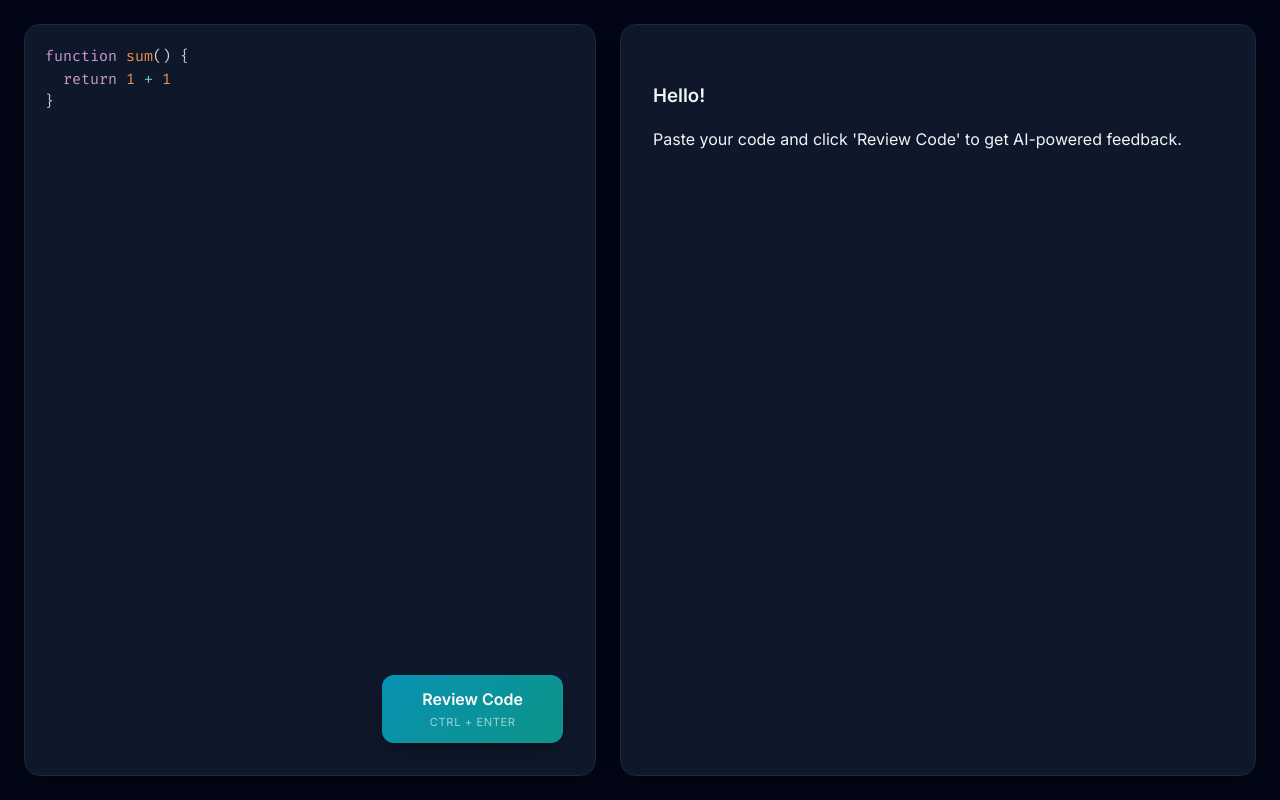
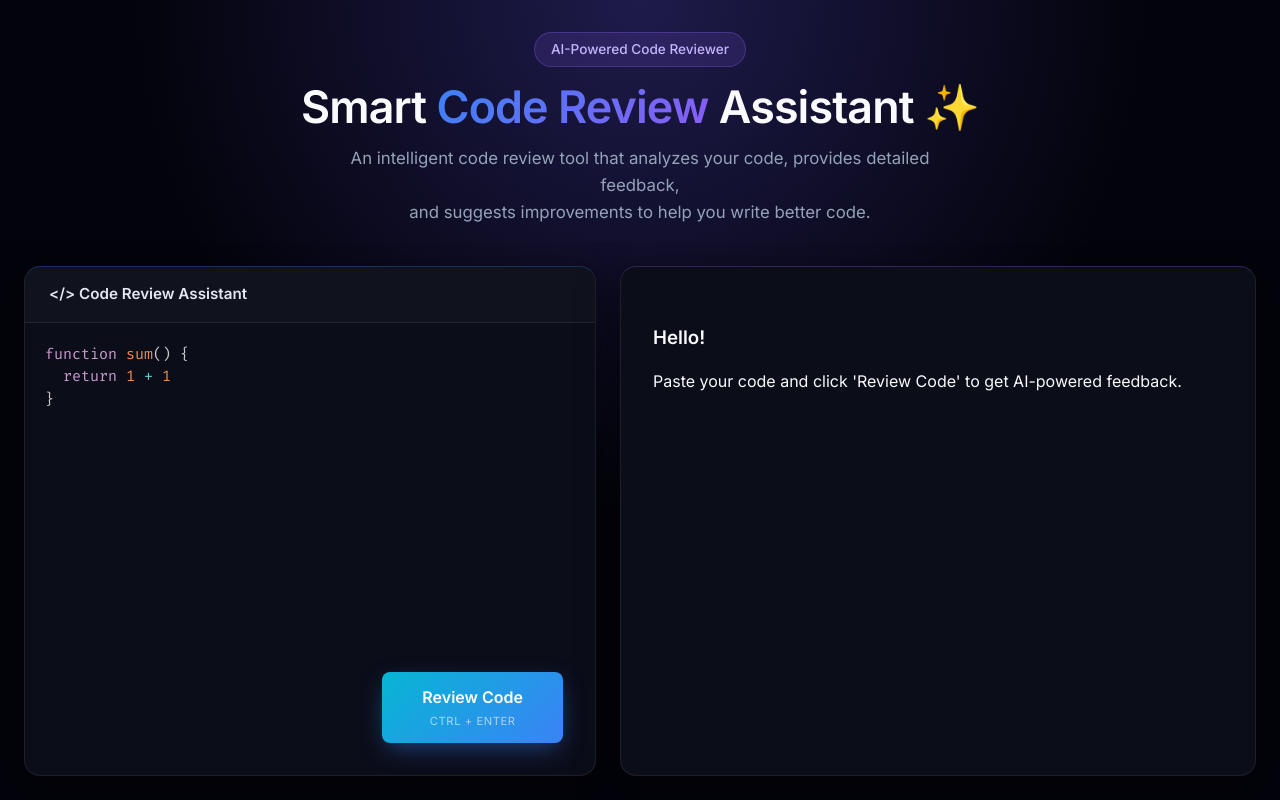
Before and after one commit to talhaaa16/AI-code-review, a React (Vite) app in the folder frontend/: page / in a window 1280 px wide. Built offline with nearby package versions, Linux system fonts and the light colour scheme.

Commit message:
feat: add skeleton screen insated of loader in while generating output

```diff
--- a/frontend/src/App.css
+++ b/frontend/src/App.css
@@ -7,12 +7,12 @@
 }
 
 :root {
-  --bg-color: #020617;
-  --panel-bg: #0f172a;
-  --accent-color: #06b6d4;
-  --text-main: #f1f5f9;
+  --bg-color: #03030b;
+  --panel-bg: #0b0d19;
+  --accent-color: #0ea5e9;
+  --text-main: #f8fafc;
   --text-dim: #94a3b8;
-  --border-color: #1e293b;
+  --border-color: rgba(255, 255, 255, 0.08);
 }
 
 html, body, #root {
@@ -24,13 +24,60 @@ html, body, #root {
   overflow: hidden;
 }
 
+.app-container {
+  height: 100vh;
+  display: flex;
+  flex-direction: column;
+  background: radial-gradient(circle at 50% 0%, #1e1b4b 0%, var(--bg-color) 50%);
+}
+
+.app-header {
+  text-align: center;
+  padding: 2rem 1rem 1rem;
+}
+
+.badge {
+  display: inline-block;
+  background: rgba(139, 92, 246, 0.15);
+  color: #c4b5fd;
+  border: 1px solid rgba(139, 92, 246, 0.3);
+  padding: 0.4rem 1rem;
+  border-radius: 2rem;
+  font-size: 0.85rem;
+  font-weight: 500;
+  margin-bottom: 1rem;
+}
+
+.app-header h1 {
+  font-size: 2.8rem;
+  font-weight: 700;
+  margin-bottom: 0.8rem;
+  letter-spacing: -0.02em;
+}
+
+.text-gradient {
+  background: linear-gradient(135deg, #3b82f6 0%, #8b5cf6 100%);
+  -webkit-background-clip: text;
+  background-clip: text;
+  -webkit-text-fill-color: transparent;
+}
+
+.app-header p {
+  color: var(--text-dim);
+  font-size: 1.05rem;
+  line-height: 1.6;
+  max-width: 600px;
+  margin: 0 auto;
+}
+
 main {
-  height: 100%;
+  flex: 1;
   width: 100%;
   padding: 1.5rem;
   display: flex;
   gap: 1.5rem;
   overflow: hidden;
+  min-height: 0;
 }
 
 .left, .right {
@@ -41,13 +88,40 @@ main {
   border: 1px solid var(--border-color);
   overflow: hidden;
   position: relative;
-  box-shadow: 0 4px 20px rgba(0,0,0,0.4);
+  box-shadow: 0 10px 40px rgba(0,0,0,0.5);
+  display: flex;
+  flex-direction: column;
+}
+
+.left {
+  border-top: 1px solid rgba(59, 130, 246, 0.3);
+}
+
+.right {
+  border-top: 1px solid rgba(139, 92, 246, 0.3);
+}
+
+.panel-header {
+  padding: 1rem 1.5rem;
+  border-bottom: 1px solid var(--border-color);
+  background: rgba(255, 255, 255, 0.02);
+  display: flex;
+  align-items: center;
+}
+
+.panel-title {
+  font-weight: 600;
+  font-size: 0.95rem;
+  color: #e2e8f0;
+  display: flex;
+  align-items: center;
+  gap: 0.5rem;
 }
 
 .left .code {
-  height: 100%;
+  flex: 1;
   width: 100%;
-  overflow: auto; /* Fix scrolling */
+  overflow: auto;
 }
 
 /* Custom Scrollbar */
@@ -75,14 +149,14 @@ main {
   position: absolute;
   bottom: 2rem;
   right: 2rem;
-  background: linear-gradient(135deg, #0891b2 0%, #0d9488 100%);
+  background: linear-gradient(135deg, #06b6d4 0%, #3b82f6 100%);
   color: white;
-  padding: 0.75rem 2.5rem;
+  padding: 0.85rem 2.5rem;
   font-weight: 600;
   cursor: pointer;
   user-select: none;
-  border-radius: 0.75rem;
-  box-shadow: 0 10px 15px -3px rgba(0, 0, 0, 0.3);
+  border-radius: 0.5rem;
+  box-shadow: 0 8px 25px -5px rgba(59, 130, 246, 0.5);
   transition: all 0.3s ease;
   z-index: 10;
   display: flex;
@@ -140,38 +214,65 @@ main {
   margin: 1.5rem 0;
 }
 
-/* Loader Styles */
-.loader-container {
-  position: absolute;
-  inset: 0;
+/* Skeleton Screen */
+.skeleton-wrapper {
   display: flex;
   flex-direction: column;
-  align-items: center;
-  justify-content: center;
-  background: rgba(2, 6, 23, 0.85);
-  backdrop-filter: blur(8px);
-  z-index: 100;
+  gap: 1rem;
+  padding-top: 1rem;
+  width: 100%;
 }
 
-.loader-circle {
-  width: 60px;
-  height: 60px;
-  border: 4px solid var(--border-color);
-  border-top-color: var(--accent-color);
-  border-radius: 50%;
-  animation: spin 1s linear infinite;
+.shimmer {
+  background: rgba(30, 41, 59, 0.4);
+  background-image: linear-gradient(
+    90deg,
+    rgba(255, 255, 255, 0) 0,
+    rgba(255, 255, 255, 0.05) 20%,
+    rgba(255, 255, 255, 0.08) 60%,
+    rgba(255, 255, 255, 0)
+  );
+  background-size: 200% 100%;
+  animation: shimmer 1.5s infinite linear;
+  border-radius: 0.25rem;
 }
 
-@keyframes spin {
-  0% { transform: rotate(0deg); }
-  100% { transform: rotate(360deg); }
+@keyframes shimmer {
+  0% { background-position: -200% 0; }
+  100% { background-position: 200% 0; }
 }
 
-.loader-text {
-  margin-top: 1.5rem;
-  font-weight: 500;
-  letter-spacing: 0.05em;
-  color: var(--text-dim);
+.skeleton-title {
+  width: 40%;
+  height: 2rem;
+  margin-bottom: 0.5rem;
+  border-radius: 0.5rem;
+}
+
+.skeleton-line {
+  width: 100%;
+  height: 1rem;
+}
+
+.skeleton-code {
+  width: 100%;
+  height: 150px;
+  margin: 1rem 0;
+  border-radius: 0.5rem;
+  background: rgba(15, 23, 42, 0.6);
+}
+
+.skeleton-subtitle {
+  width: 30%;
+  height: 1.5rem;
+  margin-top: 1rem;
+  margin-bottom: 0.5rem;
+}
+
+.skeleton-bullet {
+  width: 90%;
+  height: 1rem;
+  margin-left: 1.5rem;
 }
 
 /* Apply Fix Button */
--- a/frontend/src/App.jsx
+++ b/frontend/src/App.jsx
@@ -86,9 +86,17 @@ function App() {
   }
 
   return (
-    <>
+    <div className="app-container">
+      <header className="app-header">
+        <div className="badge">AI-Powered Code Reviewer</div>
+        <h1>Smart <span className="text-gradient">Code Review</span> Assistant ✨</h1>
+        <p>An intelligent code review tool that analyzes your code, provides detailed feedback,<br />and suggests improvements to help you write better code.</p>
+      </header>
       <main>
         <div className="left">
+          <div className="panel-header">
+            <span className="panel-title">&lt;/&gt; Code Review Assistant</span>
+          </div>
           <div className="code">
             <Editor
               value={code}
@@ -119,18 +127,28 @@ function App() {
           {fixedCode && (
             <div onClick={applyFixes} className="apply-fix-btn">Apply Recommended Fixes</div>
           )}
-          {loading && (
-            <div className="loader-container">
-              <div className="loader-circle"></div>
-              <div className="loader-text">AI is reviewing your code...</div>
+          {loading ? (
+            <div className="skeleton-wrapper">
+              <div className="skeleton-title shimmer"></div>
+              <div className="skeleton-line shimmer"></div>
+              <div className="skeleton-line shimmer" style={{ width: '85%' }}></div>
+              <div className="skeleton-line shimmer" style={{ width: '60%' }}></div>
+
+              <div className="skeleton-code shimmer"></div>
+
+              <div className="skeleton-subtitle shimmer"></div>
+              <div className="skeleton-bullet shimmer"></div>
+              <div className="skeleton-bullet shimmer" style={{ width: '70%' }}></div>
+              <div className="skeleton-bullet shimmer" style={{ width: '80%' }}></div>
             </div>
+          ) : (
+            <Markdown rehypePlugins={[rehypeHighlight]}>
+              {review || "### Hello!\nPaste your code and click 'Review Code' to get AI-powered feedback."}
+            </Markdown>
           )}
-          <Markdown rehypePlugins={[rehypeHighlight]}>
-            {review || "### Hello!\nPaste your code and click 'Review Code' to get AI-powered feedback."}
-          </Markdown>
         </div>
       </main>
-    </>
+    </div>
   )
 }
 
```
